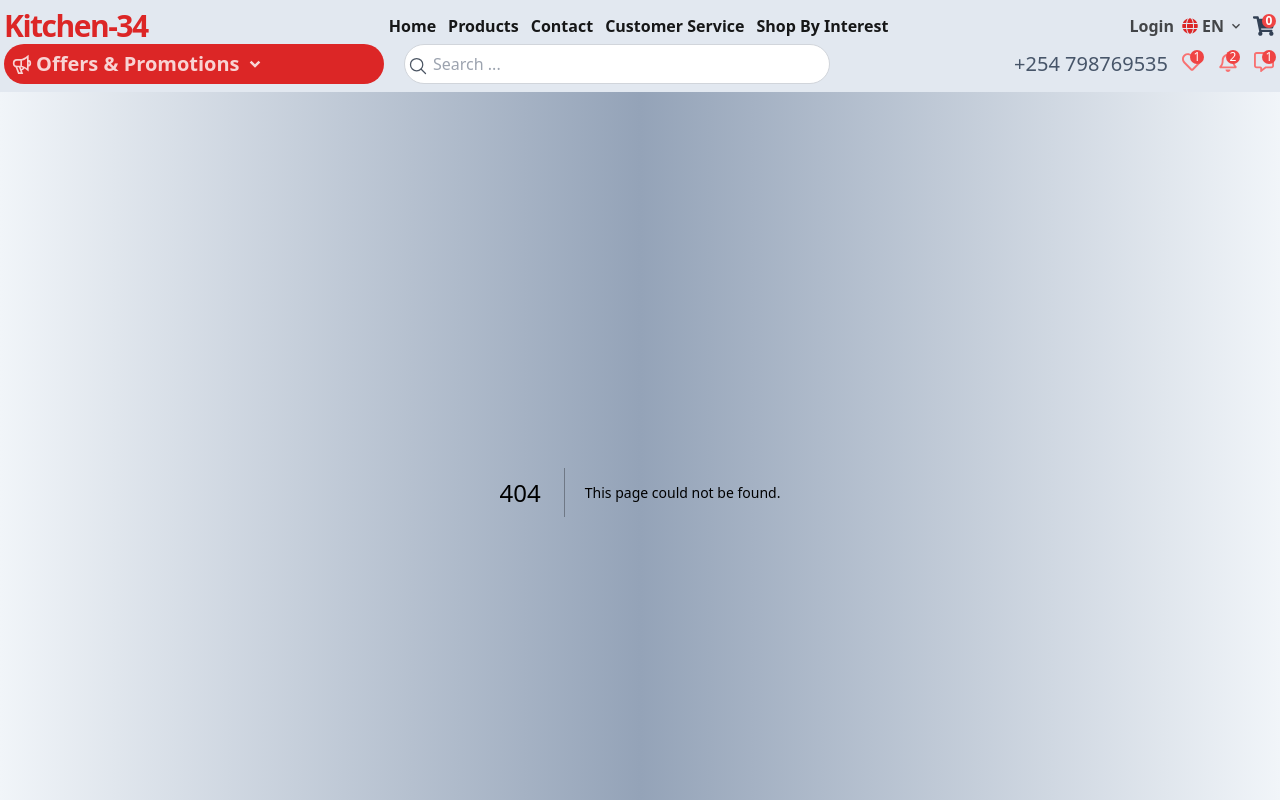
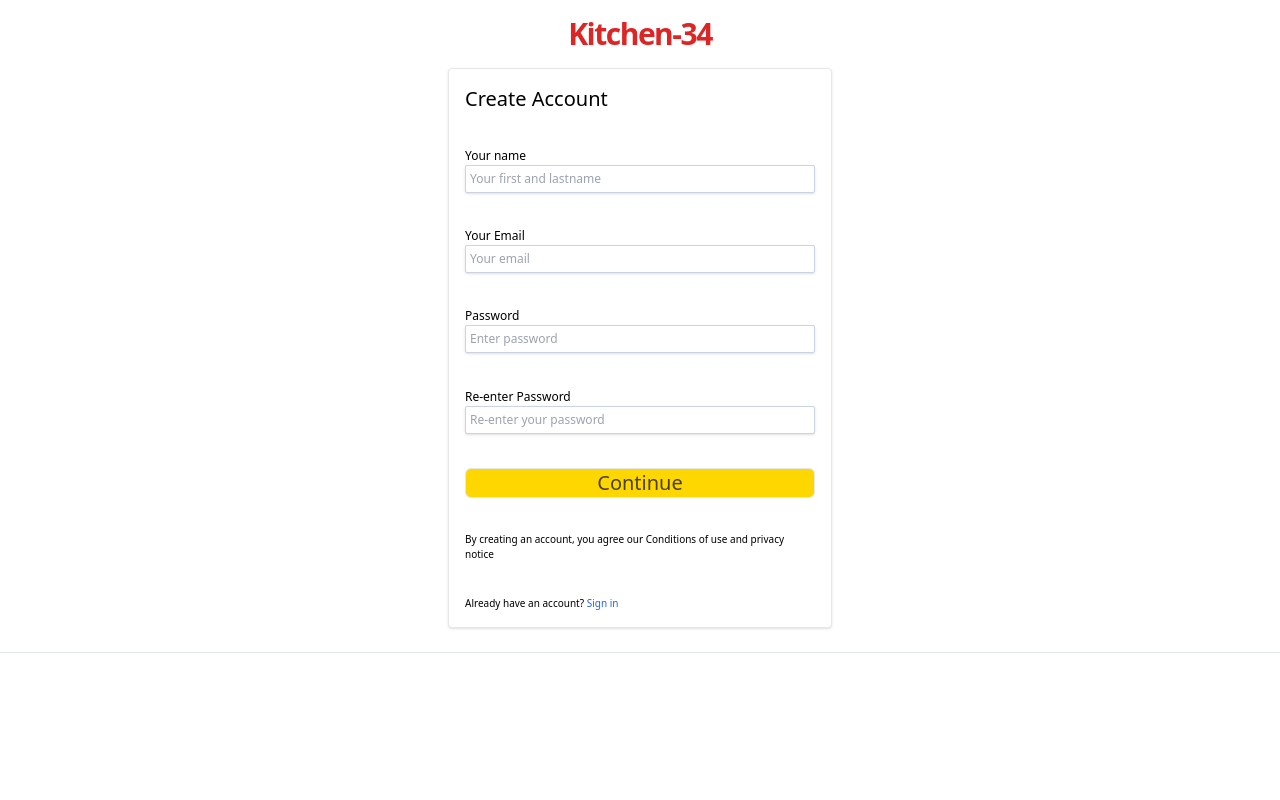
Before and after one commit to allanmathenge/kitchen-34, a Next.js app: page /register/create-account in a window 1280 px wide. Before the commit this address had no page. Shown: the top 800 px of the page. Built offline with nearby package versions, Linux system fonts and the light colour scheme; data requests are answered from the project's data file.

Commit message:
finality to functionality

```diff
--- /dev/null
+++ b/src/app/api/register/route.js
@@ -0,0 +1,7 @@
+import React from 'react'
+
+export default function route() {
+  return (
+    <div>route</div>
+  )
+}
--- /dev/null
+++ b/src/app/components/Routing.js
@@ -0,0 +1,22 @@
+"use client"
+
+import React from "react"
+import Navbar from "./navbar/Navbar"
+import Footer from "./footer/Footer"
+import { usePathname } from "next/navigation"
+
+export default function Routing({ children }) {
+    const pathname = usePathname()
+    // Routes navbar and footer should not appear
+    const noLayoutRoutes = ['/register']
+
+    // check if the current route is in the layout
+    const isNoLayout = noLayoutRoutes.some((route) => pathname.startsWith(route))
+  return (
+    <>
+      {!isNoLayout && <Navbar /> }
+        <main className="bg-gradient-to-r from-slate-100 via-slate-400 to-slate-100" >{children}</main>
+      {!isNoLayout && <Footer />}
+    </>
+  )
+}
--- a/src/app/components/footer/Footer.jsx
+++ b/src/app/components/footer/Footer.jsx
@@ -6,7 +6,7 @@ import ScrollToTop from "./ScrollToTop";
 
 export default function Footer() {
   return (
-    <section className="text-slate-600">
+    <section className="text-slate-600 h-[60vh] bg-slate-200">
         <div className="flex h-8 bg-slate-600 hover:bg-slate-500 w-full text-white font-bold justify-center items-center cursor-pointer rounded" ><ScrollToTop /></div>
         <div className="flex flex-wrap justify-between py-4 gap-4 p-2">
 
--- a/src/app/components/navbar/Navbar.jsx
+++ b/src/app/components/navbar/Navbar.jsx
@@ -58,8 +58,38 @@ export default function Navbar() {
             </div>
 
             {/* cta */}
+
             <div className="hidden md:flex gap-2 items-center font-bold text-black/70">
-                <div className="">Login</div>
+
+                <div className="relative group">
+                    <button className="px-4 py-1 bg-slate-400 rounded-md hover:bg-slate-500 focus:outline-none hover:text-slate-200">Login</button>
+                    {/* Dropdown menu */}
+                    <div className="absolute right-0 mt-0 w-48 bg-white/90 text-gray-700 rounded-md shadow-lg opacity-0 group-hover:opacity-100 group-hover:translate-y-0 transition-all duration-300 ease-in-out transform scale-95 pointer-events-none group-hover:pointer-events-auto">
+
+                    <Link
+                        href="/register"
+                        className="block px-4 py-2 hover:bg-slate-200"
+                    >
+                        Register
+                    </Link>
+
+                      <Link
+                        href="/login"
+                        className="block px-4 py-2 hover:bg-slate-200"
+                    >
+                        Sign In
+                      </Link>
+
+                      <Link
+                        href="/forgot-password"
+                        className="block px-4 py-2 hover:bg-slate-200"
+                    >
+                        Forgot Password?
+                    </Link>
+
+                    </div>
+                </div>
+
                 <div className="gap-1 items-center flex"><FaGlobe className="text-red-600" /> EN<MdOutlineKeyboardArrowDown /></div>
 
                 <div
--- a/src/app/layout.js
+++ b/src/app/layout.js
@@ -1,7 +1,8 @@
 import { CartProvider } from "./context/CartContext";
+import Navbar from "./components/navbar/Navbar";
 import Footer from "./components/footer/Footer";
-import Navbar from "./components/navbar/Navbar";
 import { CategoryProvider }from "./context/CategoryContext"
+import Routing from "./components/Routing"
 import "./globals.css";
 
 export const metadata = {
@@ -10,19 +11,14 @@ export const metadata = {
 };
 
 export default function RootLayout({ children }) {
+
   return (
     <html lang="en">
       <body className="bg-slate-100 max-w-7xl mx-auto">
         <CategoryProvider>
-        <CartProvider>
-          <Navbar />
-            <main className="bg-gradient-to-r from-slate-100 via-slate-400 to-slate-100">
-              {children}
-            </main>
-            <footer className="h-[60vh] bg-slate-200">
-              <Footer />
-            </footer>
-        </CartProvider>
+          <CartProvider>
+          <Routing>{children}</Routing>
+          </CartProvider>
         </CategoryProvider>
       </body>
     </html>
--- /dev/null
+++ b/src/app/register/create-account/page.jsx
@@ -0,0 +1,106 @@
+"use client"
+
+import React, { useState } from "react"
+import Link from "next/link";
+
+  export default function CreateAccount() {
+
+    const [formData, setFormData] = useState({name:"", email:"", password:""})
+    const [message, setMessage] = useState("")
+
+    const handleChange = (e) => {
+        const { name, value } = e.target
+        setFormData((prev) => ({...prev, [name]: value}))
+    }
+
+    const handleSubmit = async (e) => {
+        e.preventDefault()
+        setMessage("") // Clear any previous messages
+
+        try {
+            const res = await fetch("/api/register", {
+                method: "POST",
+                headers: {"Content-Type": "application/json"},
+                body: JSON.stringify(formData)
+            })
+            const data = res.json()
+
+            if (res.ok) {
+                setMessage(data.message)
+            } else {
+                setMessage(data.message || "An error occurred!")
+            }
+
+        } catch (err) {
+            console.error("Error:", err)
+            setMessage("An error occurred! Failed to Register")
+        }
+    }
+
+  return (
+    <section className="min-h-screen w-full bg-white">
+        <div className="border-b border-slate-200">
+        <h1 className="sm:text-3xl tracking-tighter font-black text-red-600 m-0 text-xl text-center py-4">Kitchen-34</h1>
+        <form
+            className="sm:w-96 w-[80%] h-[70vh] bg-white border shadow mx-auto rounded p-4 flex flex-col justify-between gap-3 mb-6"
+            // OnSubmit
+            onSubmit={handleSubmit}
+        >
+            <h1 className="text-xl font-medium">Create Account</h1>
+
+            <label htmlFor="name" className="text-[12px] font-medium">
+                Your name
+                <input
+                    type="text"
+                    className="w-full border border-slate-300 shadow focus:shadow-md outline-none text-[12px] p-1 rounded-sm"
+                    placeholder="Your first and lastname"
+                    required
+                    value={formData.name}
+                    onChange={handleChange}
+                />
+            </label>
+
+            <label htmlFor="email" className="text-[12px] font-medium">
+                Your Email
+                <input
+                    type="text"
+                    className="w-full border border-slate-300 shadow focus:shadow-md outline-none text-[12px] p-1 rounded-sm"
+                    placeholder="Your email"
+                    required
+                    value={formData.email}
+                    onChange={handleChange}
+                />
+            </label>
+
+            <label htmlFor="password" className="text-[12px] font-medium">
+                Password
+                <input
+                    type="password"
+                    className="w-full border border-slate-300 shadow focus:shadow-md outline-none text-[12px] p-1 rounded-sm"
+                    placeholder="Enter password"
+                    required
+                    value={formData.password}
+                    onChange={handleChange}
+                />
+            </label>
+
+            <label htmlFor="password" className="text-[12px] font-medium">
+                Re-enter Password
+                <input
+                    type="text"
+                    className="w-full border border-slate-300 shadow focus:shadow-md outline-none text-[12px] p-1 rounded-sm"
+                    placeholder="Re-enter your password"
+                />
+            </label>
+
+            <button className="w-full px-auto p-[0.5] border bg-[#FFD700] rounded-md text-sm md:text-xl text-black/70 font-medium">Continue</button>
+
+            <p className="text-[10px]">By creating an account, you agree our Conditions of use and privacy notice</p>
+            <p className="text-[10px]">Already have an account? <Link href="/sign-in" className="text-blue-600">Sign in</Link></p>
+
+        </form>
+        {message && <p className="text-red-800">{message}</p>}
+        </div>
+    </section>
+  )
+}
--- /dev/null
+++ b/src/app/register/page.jsx
@@ -0,0 +1,50 @@
+"use client"
+
+import React from "react"
+import Link from "next/link"
+import { useRouter } from "next/navigation"
+
+export default function Register() {
+    const router = useRouter()
+
+  return (
+    <section className="w-full h-screen">
+        <div className="md:w-96 w-64 mx-auto">
+            <h1 className="sm:text-3xl tracking-tighter font-black text-red-600 m-0 text-xl text-center py-4">Kitchen-34</h1>
+            <div className="bg-white w-full px-2 py-4 rounded flex flex-col gap-3 h-[400px]">
+                <h4 className="font-thin text-slate-800 text-2xl">Register</h4>
+                <div className="flex flex-col gap-4 justify-between w-[92%] h-full border border-slate-400 shadow rounded mx-auto px-2 py-4">
+
+                    <div className="">
+                        <label htmlFor="register" className=" font-medium">Enter your Email</label>
+                        <input
+                            type="text"
+                            className="w-full border-slate-500 outline-slate-400 shadow px-2 py-1 "
+                            placeholder="example@gmail.com"
+
+                        />
+                    </div>
+
+                    <button className="w-full px-auto py-1 border bg-[#FFD700] rounded-md text-sm md:text-xl text-black/70 font-bold">Continue</button>
+
+                    <p className="text-[10px]">By continuing, you agree to Kitchen-34&apos;s Conditions of use and privacy notification</p>
+
+                    <Link href="/help" className="text-blue-400 underline" >Need help?</Link>
+
+                    <div className="" >
+                        <hr className="w-full bg-slate-400" />
+                        <p className="-mt-[12px] bg-white text-center max-w-32 mx-auto text-[12px]">New to Kitchen-34?</p>
+                    </div>
+
+                    <button
+                        className="bg-slate-100 hover:bg-slate-200 border-slate-300 rounded text-[13px] py-1"
+                        onClick={router.push("/register/create-account")}
+                    >Create your account</button>
+
+                </div>
+
+            </div>
+        </div>
+    </section>
+  )
+}
```
